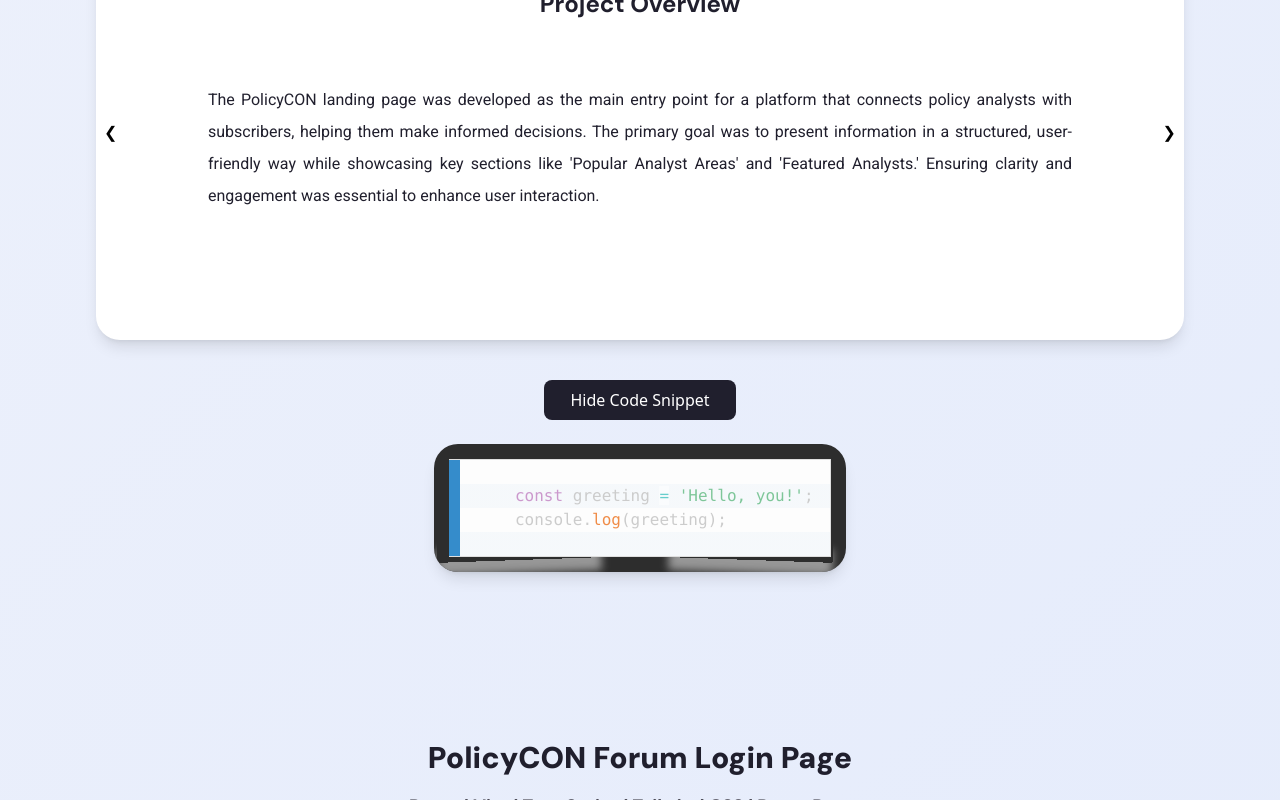
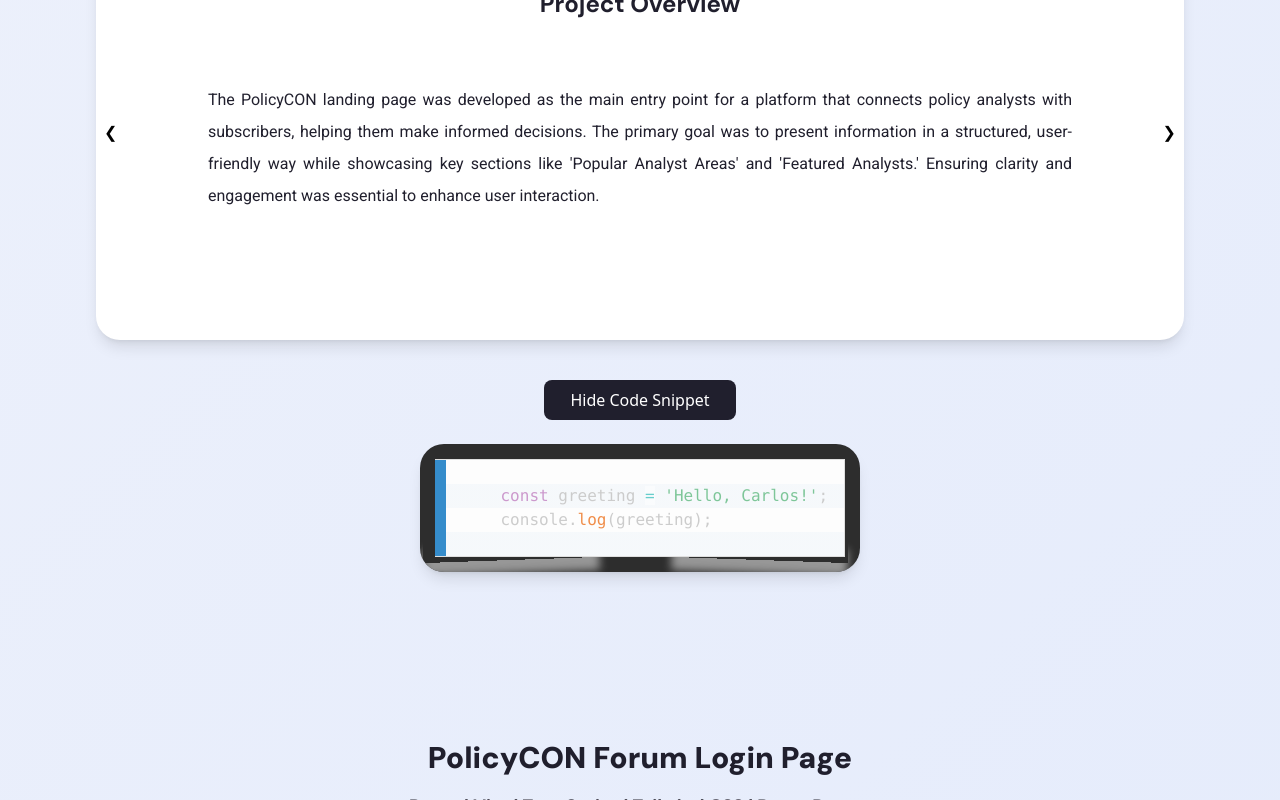
Before and after one commit to burleydev/burley-pf, a React (Vite) app: page / in a window 1280 px wide. Both pictures are taken after a click on the button "Show Code Snippet". Shown: the part 3502-4302 px from the top of the page. Built offline with nearby package versions, Linux system fonts and the light colour scheme.

Commit message:
updated codeblock

```diff
--- a/src/components/homepageSnippet.jsx
+++ b/src/components/homepageSnippet.jsx
@@ -1,7 +1,7 @@
 import React from 'react';
 import classNames from 'classnames';
 import PropTypes from 'prop-types'; // Import PropTypes
-import CodeBlock from './CodeBlock.jsx'; // Ensure this import is correct
+import CodeBlock from './codeblock'; // Ensure this import is correct
 
 const HomePageSnippet = ({ className }) => {
   const codeString = `const greeting = 'Hello, Pikachu!';\nconsole.log(greeting);`; // Maintain formatting
--- a/src/components/landingPageSnippet.jsx
+++ b/src/components/landingPageSnippet.jsx
@@ -1,10 +1,10 @@
 import React from 'react';
 import classNames from 'classnames';
-import CodeBlock from './CodeBlock.jsx'; // Ensure this import is correct
+import CodeBlock from './codeblock';
 
 const LandingPageSnippet = ({ className }) => {
   const codeString = `
-    const greeting = 'Hello, you!';
+    const greeting = 'Hello, Carlos!';
     console.log(greeting);
   `;
 
--- a/src/components/loginSnippet.jsx
+++ b/src/components/loginSnippet.jsx
@@ -1,6 +1,6 @@
 import React from 'react';
 import classNames from 'classnames';
-import CodeBlock from './CodeBlock'; // Ensure this import is correct
+import CodeBlock from './codeblock'; // Ensure this import is correct
 
 const LoginSnippet = ({ className }) => {
   const codeString = `
--- a/src/components/questionSnippet.jsx
+++ b/src/components/questionSnippet.jsx
@@ -1,6 +1,6 @@
 import React from 'react';
 import classNames from 'classnames';
-import CodeBlock from './CodeBlock'; // Ensure this import is correct
+import CodeBlock from './codeblock'; // Ensure this import is correct
 
 const QuestionSnippet = ({ className }) => {
   const codeString = `
--- a/src/components/userSnippet.jsx
+++ b/src/components/userSnippet.jsx
@@ -1,6 +1,6 @@
 import React from 'react';
 import classNames from 'classnames';
-import CodeBlock from './CodeBlock'; // Ensure this import is correct
+import CodeBlock from './codeblock'; // Ensure this import is correct
 
 const UserSnippet = ({ className }) => {
   const codeString = `
```
